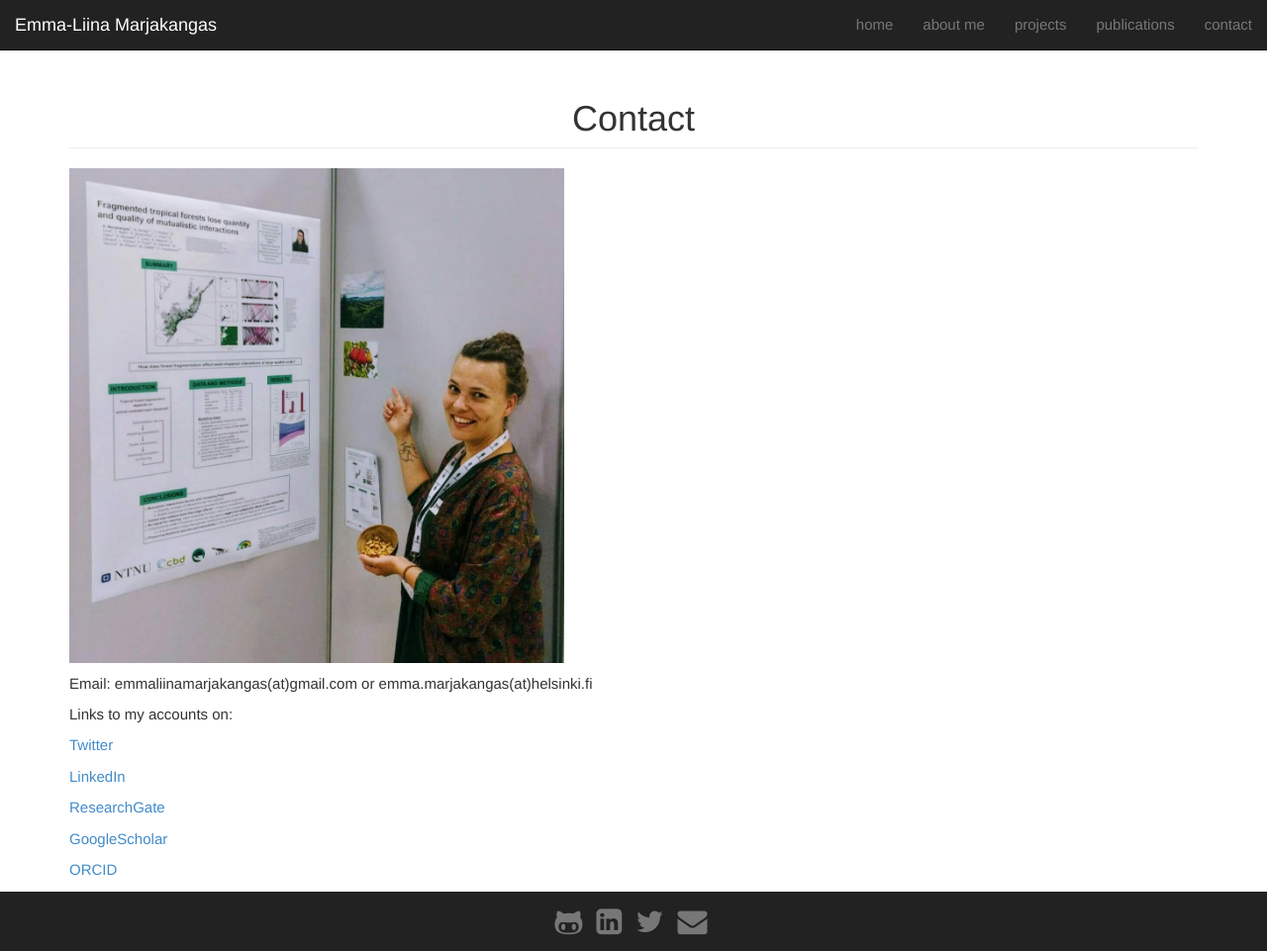
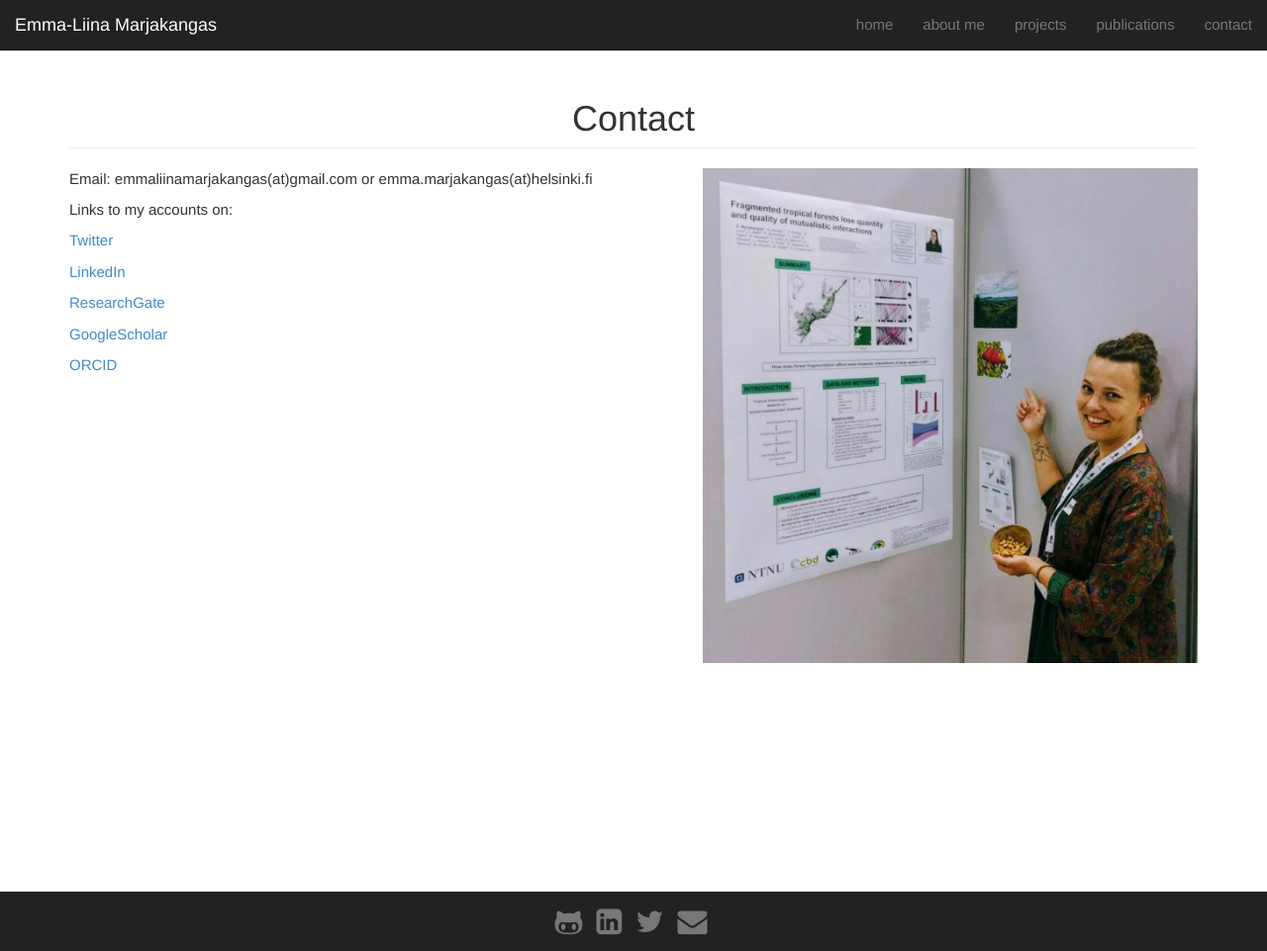
Before and after one commit to emmaliinamarjakangas/emmaliinamarjakangas.github.io, a Jekyll site: the page built from contact/index.md, in a window 1280 px wide and 961 px high. Shown: the whole window at 99% size. Built offline with Jekyll 4.4.1, drawn with Linux system fonts in a browser that asks for light colours; nearby versions of some CDN libraries.

Commit message:
Update index.md

```diff
--- a/contact/index.md
+++ b/contact/index.md
@@ -6,7 +6,7 @@
 
 <h1 class="page-header text-center"> Contact </h1>
 
-<img src="/static/img/presentation1.jpg" style="float: rigth;" height="500px" width="500px" border="50px"/>
+<img src="/static/img/presentation1.jpg" style="float: right;" height="500px" width="500px" border="50px"/>
 
 Email: emmaliinamarjakangas(at)gmail.com or emma.marjakangas(at)helsinki.fi
 
```
